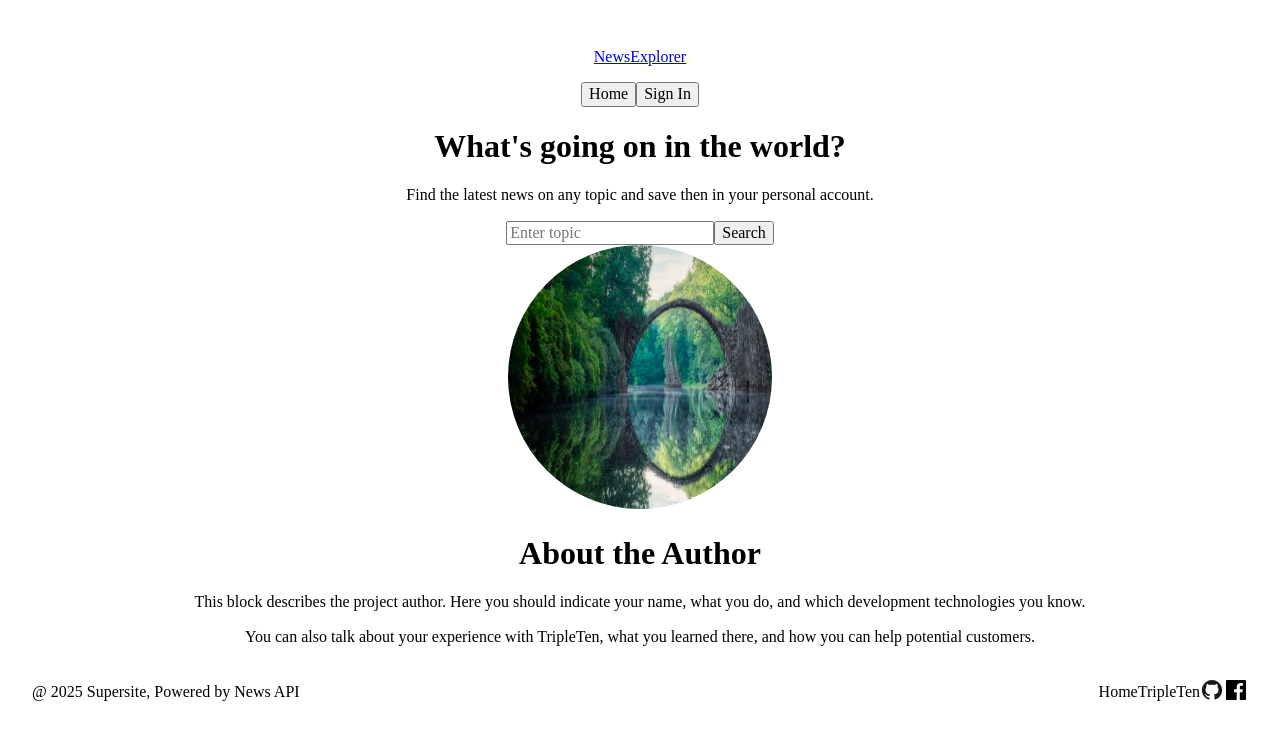
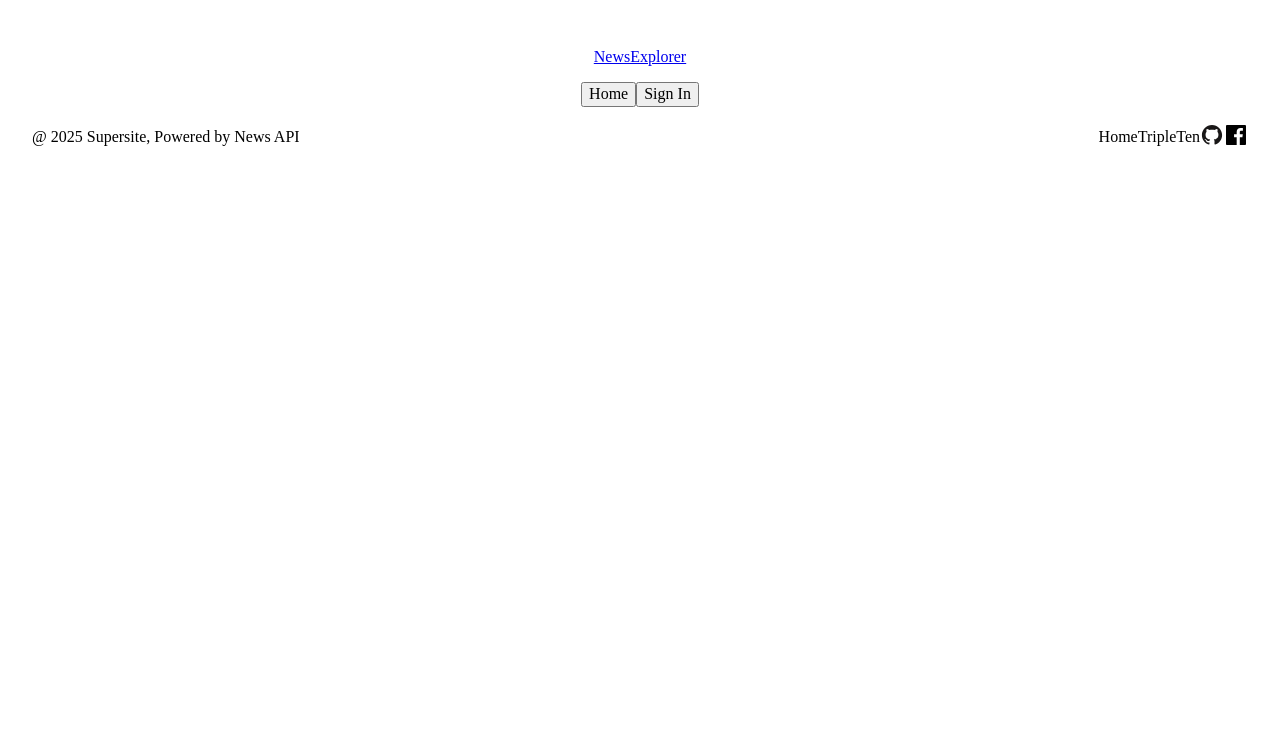
Before and after one commit to ttruedell/newsExplorer, a React (Vite) app: page /saved-news in a window 1280 px wide. Shown: the top 740 px of the page. Built offline with nearby package versions, Linux system fonts and the light colour scheme.

Commit message:
establishing basis for routes

```diff
--- a/src/components/App/App.jsx
+++ b/src/components/App/App.jsx
@@ -5,8 +5,10 @@ import "./App.css";
 
 import Header from "../Header/Header";
 import SearchForm from "../SearchForm/SearchForm";
+import Main from "../Main/Main";
 import About from "../About/About";
 import Footer from "../Footer/Footer";
+import { Route, Routes } from "react-router-dom";
 
 function App() {
   const [count, setCount] = useState(0);
@@ -14,10 +16,13 @@ function App() {
   return (
     <div className="page">
       <div className="page__content"></div>
-      <Header></Header>
-      <SearchForm></SearchForm>
-      <About></About>
-      <Footer></Footer>
+      <Header />
+      <Routes>
+        <Route path="/" element={<Main />}></Route>
+        <Route path="/saved-news"></Route>
+      </Routes>
+
+      <Footer />
     </div>
   );
 }
--- a/src/components/Main/Main.jsx
+++ b/src/components/Main/Main.jsx
@@ -0,0 +1,13 @@
+import "./Main.css";
+import SearchForm from "../SearchForm/SearchForm";
+import About from "../About/About";
+
+function Main() {
+  return (
+    <main>
+      <SearchForm />
+      <About />
+    </main>
+  );
+}
+export default Main;
```
